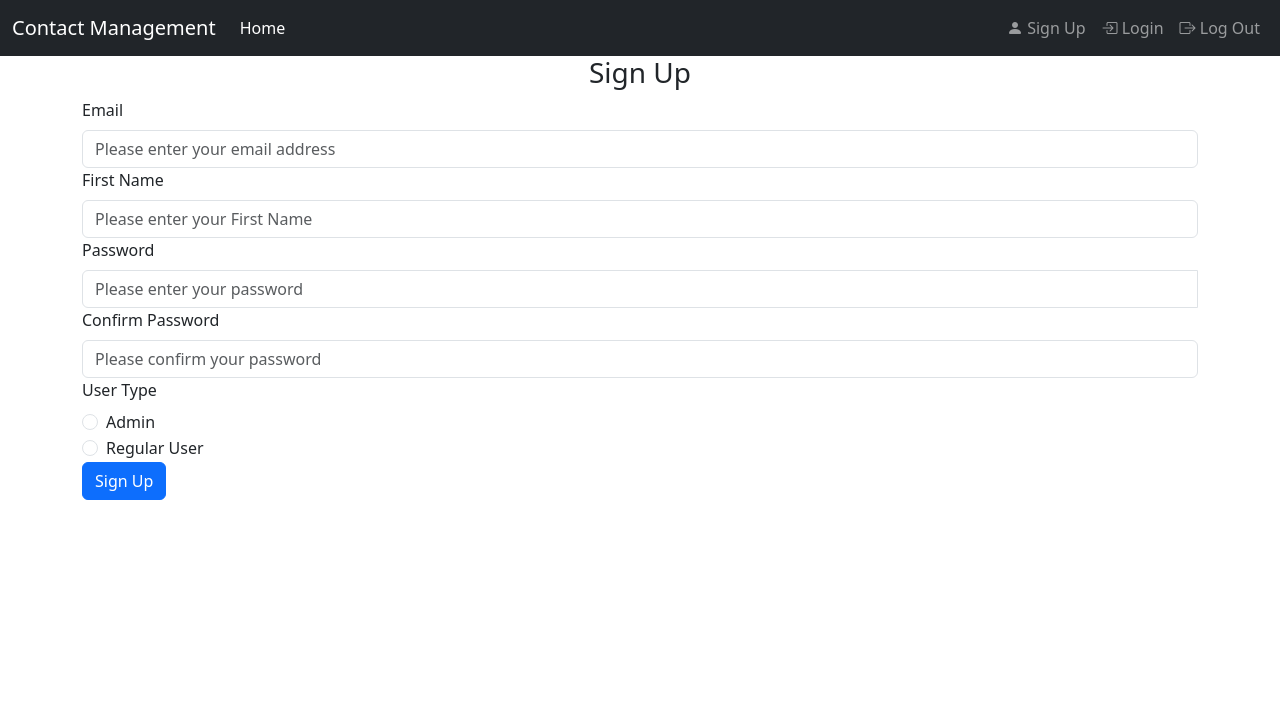
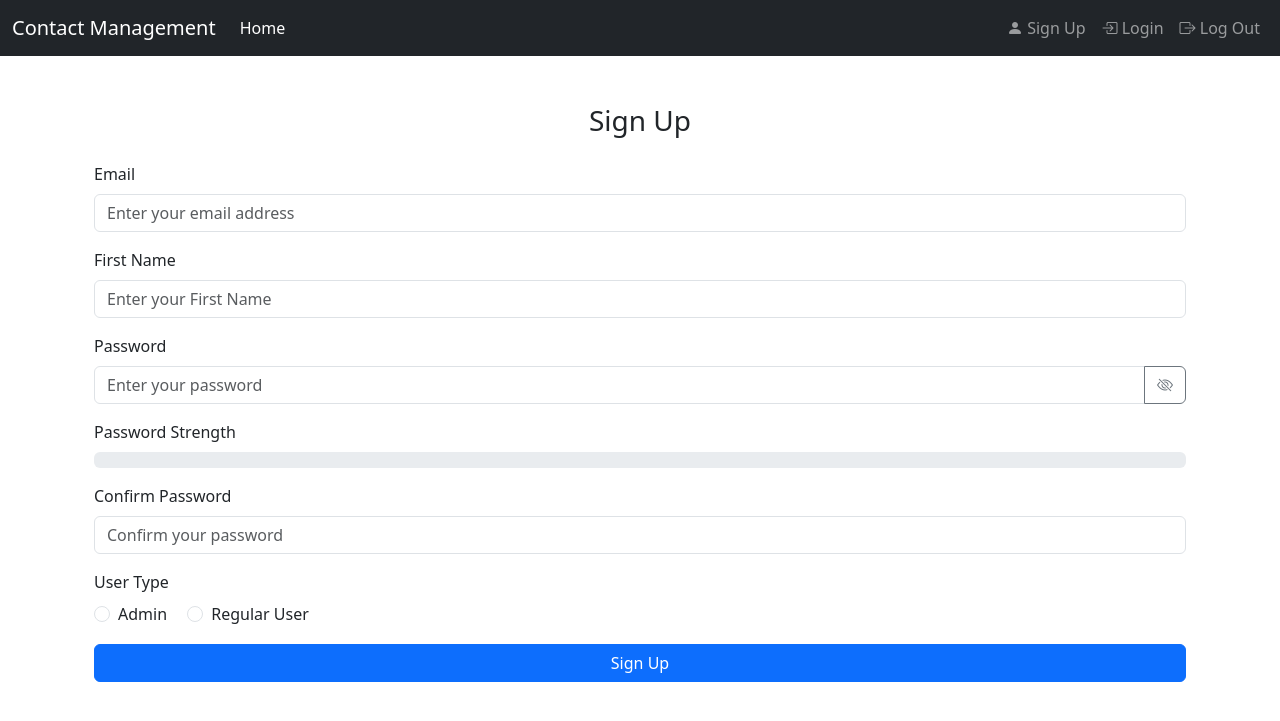
Before and after one commit to hana15-cmd/Contact-Managment-Data-Service, a Flask app: page /signup in a window 1280 px wide. Shown: the top 721 px of the page. Run offline with Flask 3, Linux system fonts and the light colour scheme.

```diff
--- a/app/templates/signup.html
+++ b/app/templates/signup.html
@@ -3,9 +3,10 @@
 {% block title %}Sign Up{% endblock %}
 
 {% block content %}
+<div class="container mt-5">
+    <h3 class="text-center mb-4">Sign Up</h3>
+
     <form method="POST" action="{{ url_for('auth.signup') }}">
-    <h3 align="center">Sign Up</h3>
-
         <!-- CSRF Token -->
         {{ form.hidden_tag() }}
 
@@ -15,112 +16,129 @@
                 {% for category, message in messages %}
                     <div class="alert alert-{{ category }} alert-dismissible fade show" role="alert">
                         <strong>{{ message }}</strong>
-                    <button type="button" class="close" data-dismiss="alert" aria-label="Close">
-                        <span aria-hidden="true">&times;</span>
-                    </button>
+                        <button type="button" class="btn-close" data-bs-dismiss="alert" aria-label="Close"></button>
                     </div>
                 {% endfor %}
             {% endif %}
         {% endwith %}
 
         <!-- Email Input -->
-    <div class="form-group">
+        <div class="form-group mb-3">
             {{ form.email.label(class="form-label") }}
-        {{ form.email(class="form-control", placeholder="Please enter your email address") }}
+            {{ form.email(class="form-control", placeholder="Enter your email address") }}
             {% for error in form.email.errors %}
-            <div class="alert alert-danger mt-2">
-                <strong>{{ error }}</strong>
-            </div>
+                <div class="alert alert-danger mt-2">{{ error }}</div>
             {% endfor %}
         </div>
 
         <!-- First Name Input -->
-    <div class="form-group">
+        <div class="form-group mb-3">
             {{ form.first_name.label(class="form-label") }}
-        {{ form.first_name(class="form-control", placeholder="Please enter your First Name") }}
+            {{ form.first_name(class="form-control", placeholder="Enter your First Name") }}
             {% for error in form.first_name.errors %}
-            <div class="alert alert-danger mt-2">
-                <strong>{{ error }}</strong>
-            </div>
+                <div class="alert alert-danger mt-2">{{ error }}</div>
             {% endfor %}
         </div>
 
-    <!-- Password Input -->
-    <div class="form-group position-relative">
+        <!-- Password Input with Visibility Toggle -->
+        <div class="form-group mb-3">
             {{ form.password.label(class="form-label") }}
             <div class="input-group">
-            {{ form.password(class="form-control", placeholder="Please enter your password", id="password") }}
-            <div id="password-checkmark" class="input-group-append" style="display: none;">
-                <span class="input-group-text text-success">
-                    <i class="bi bi-check-circle"></i> <!-- Check icon from Bootstrap Icons -->
-                </span>
-            </div>
+                {{ form.password(class="form-control", placeholder="Enter your password", id="password") }}
+                <button type="button" class="btn btn-outline-secondary" id="toggle-password">
+                    <i class="bi bi-eye-slash"></i>
+                </button>
             </div>
             <div id="password-validation-message" class="mt-2 text-danger" style="display: none;"></div>
-        {% for error in form.password.errors %}
-            <div class="alert alert-danger mt-2">
-                <strong>{{ error }}</strong>
         </div>
-        {% endfor %}
+
+        <!-- Password Strength Indicator -->
+        <div class="form-group mb-3">
+            <label for="password-strength" class="form-label">Password Strength</label>
+            <div class="progress">
+                <div id="password-strength" class="progress-bar" role="progressbar" style="width: 0%;" aria-valuenow="0" aria-valuemin="0" aria-valuemax="100"></div>
+            </div>
         </div>
 
         <!-- Confirm Password Input -->
-    <div class="form-group">
+        <div class="form-group mb-3">
             {{ form.confirm_password.label(class="form-label") }}
-        {{ form.confirm_password(class="form-control", placeholder="Please confirm your password") }}
+            {{ form.confirm_password(class="form-control", placeholder="Confirm your password") }}
             {% for error in form.confirm_password.errors %}
-            <div class="alert alert-danger mt-2">
-                <strong>{{ error }}</strong>
-            </div>
+                <div class="alert alert-danger mt-2">{{ error }}</div>
             {% endfor %}
         </div>
 
         <!-- User Type: Radio Buttons for Admin or Regular User -->
-    <div class="form-group">
+        <div class="form-group mb-3">
             {{ form.user_type.label(class="form-label") }}<br>
             {% for subfield in form.user_type %}
-            <div class="form-check">
+                <div class="form-check form-check-inline">
                     {{ subfield(class="form-check-input") }}
                     <label class="form-check-label">{{ subfield.label.text }}</label>
                 </div>
             {% endfor %}
             {% for error in form.user_type.errors %}
-            <div class="alert alert-danger mt-2">
-                <strong>{{ error }}</strong>
-            </div>
+                <div class="alert alert-danger mt-2">{{ error }}</div>
             {% endfor %}
         </div>
 
         <!-- Submit Button -->
-    <button type="submit" class="btn btn-primary btn-block">{{ form.submit.label }}</button>
+        <button type="submit" class="btn btn-primary btn-block w-100">{{ form.submit.label }}</button>
     </form>
+</div>
 
 <script>
-    // Get references to the password input field and the message container
+    // Password validation and strength calculation logic
     const passwordField = document.getElementById('password');
+    const passwordStrengthBar = document.getElementById('password-strength');
     const messageContainer = document.getElementById('password-validation-message');
-    const checkmarkContainer = document.getElementById('password-checkmark');
+    const togglePasswordButton = document.getElementById('toggle-password');
 
-    // Regex pattern for password validation (at least 8 characters, one letter, one number, and one special character)
     const passwordPattern = /^(?=.*[A-Za-z])(?=.*\d)(?=.*[@$!%*?&])[A-Za-z\d@$!%*?&]{8,}$/;
 
-    // Function to check the password validity
-    function checkPasswordValidity() {
+    // Password strength calculation
+    function calculatePasswordStrength(password) {
+        let score = 0;
+        if (password.length >= 8) score += 25;
+        if (/[A-Z]/.test(password)) score += 25;
+        if (/\d/.test(password)) score += 25;
+        if (/[@$!%*?&]/.test(password)) score += 25;
+        return score;
+    }
+
+    // Toggle password visibility
+    togglePasswordButton.addEventListener('click', () => {
+        const type = passwordField.getAttribute('type') === 'password' ? 'text' : 'password';
+        passwordField.setAttribute('type', type);
+        togglePasswordButton.innerHTML = type === 'password'
+            ? '<i class="bi bi-eye-slash"></i>'
+            : '<i class="bi bi-eye"></i>';
+    });
+
+    // Validate and update password strength
+    passwordField.addEventListener('input', () => {
         const password = passwordField.value;
+        const strength = calculatePasswordStrength(password);
 
-        // Check if the password matches the required pattern
+        passwordStrengthBar.style.width = strength + "%";
+        passwordStrengthBar.setAttribute('aria-valuenow', strength);
+
         if (!passwordPattern.test(password)) {
             messageContainer.style.display = 'block';
-            messageContainer.innerHTML = "Password must be at least 8 characters long, include at least one letter, one number, and one special character (e.g., @$!%*?&).";
-            checkmarkContainer.style.display = 'none';  // Hide the checkmark
+            messageContainer.textContent = "Password must include at least 8 characters, a letter, a number, and a special character.";
         } else {
-            messageContainer.style.display = 'none';  // Hide the message if password is valid
-            checkmarkContainer.style.display = 'block';  // Show the checkmark
-        }
+            messageContainer.style.display = 'none';
         }
 
-    // Add an event listener to check validity while typing
-    passwordField.addEventListener('input', checkPasswordValidity);
+        passwordStrengthBar.className = "progress-bar";
+        if (strength < 50) {
+            passwordStrengthBar.classList.add("bg-danger");
+        } else if (strength < 75) {
+            passwordStrengthBar.classList.add("bg-warning");
+        } else {
+            passwordStrengthBar.classList.add("bg-success");
+        }
+    });
 </script>
-
 {% endblock %}
```
Also changed, not shown: app/templates/login.html (+41 -28 lines), app/database.db. Lines whose indentation alone changed are shown as unchanged.
